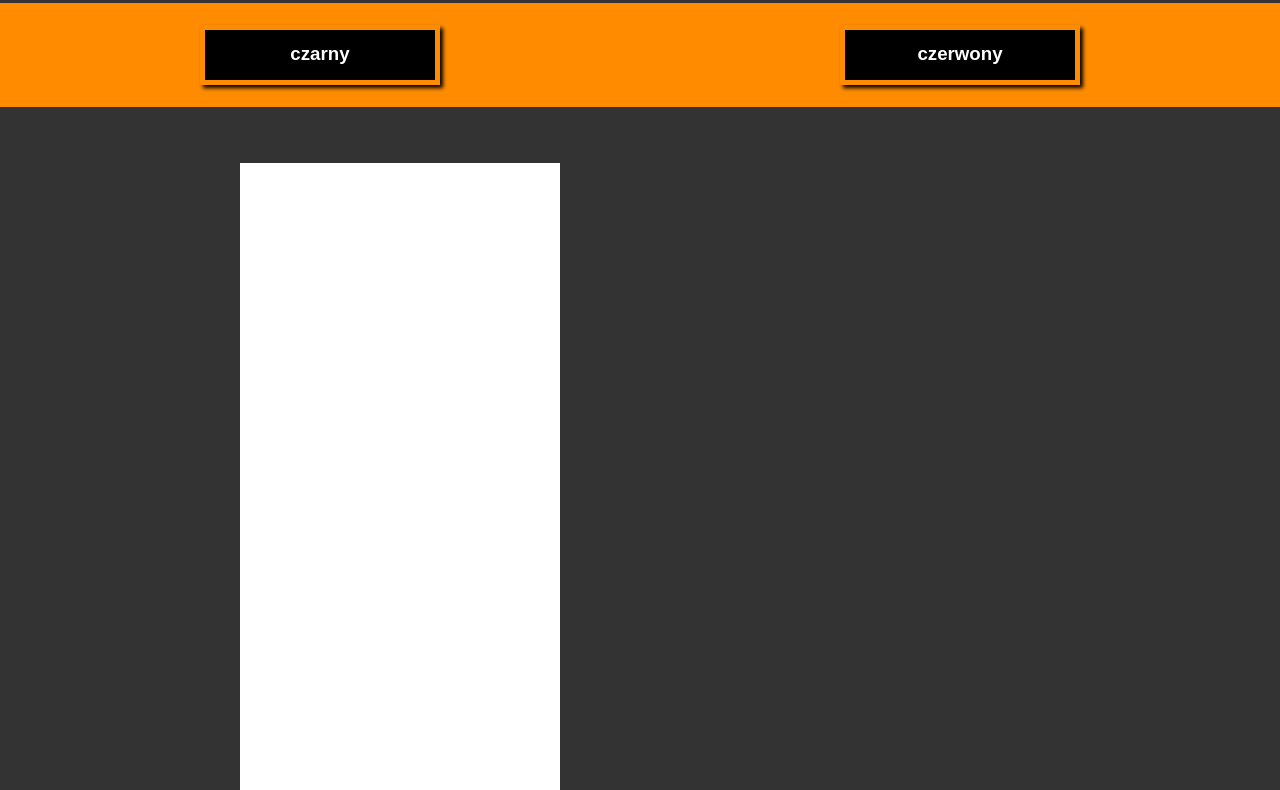
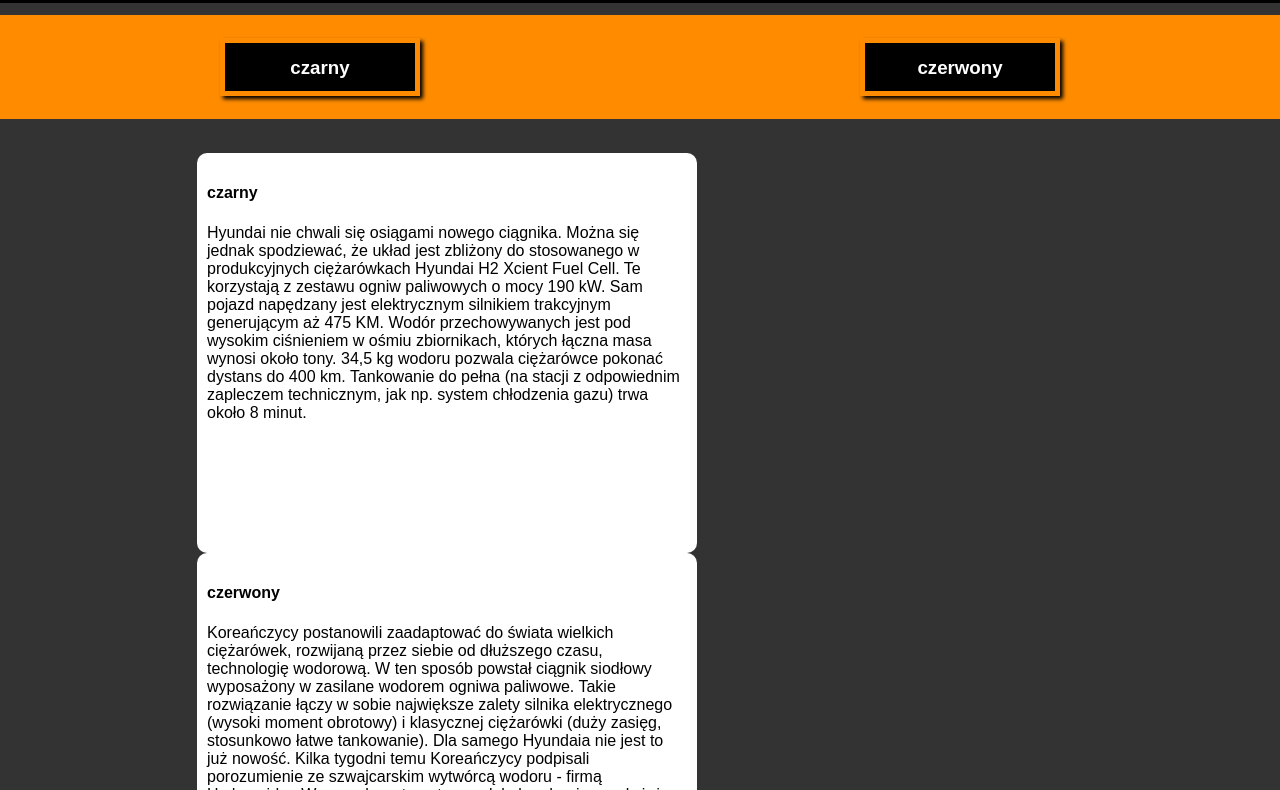
Before and after one commit to franix808/psi-html, a plain HTML site: page strona_01_03_21/index.html in a window 1280 px wide. Shown: the part 85-875 px from the top of the page. Drawn offline with Linux system fonts and the light colour scheme.

Commit message:
article się układa, do poprawienia proporcje i do zrobioenia reszta strony

```diff
--- a/strona_01_03_21/index.html
+++ b/strona_01_03_21/index.html
@@ -21,12 +21,12 @@
 
             <section>
                 <article>
-                    <!-- <h4>czarny</h4> -->
-                        <!-- <p>Hyundai nie chwali się osiągami nowego ciągnika. Można się jednak spodziewać, że układ jest zbliżony do stosowanego w produkcyjnych ciężarówkach Hyundai H2 Xcient Fuel Cell. Te korzystają z zestawu ogniw paliwowych o mocy 190 kW. Sam pojazd napędzany jest elektrycznym silnikiem trakcyjnym generującym aż 475 KM. Wodór przechowywanych jest pod wysokim ciśnieniem w ośmiu zbiornikach, których łączna masa wynosi około tony. 34,5 kg wodoru pozwala ciężarówce pokonać dystans do 400 km. Tankowanie do pełna (na stacji z odpowiednim zapleczem technicznym, jak np. system chłodzenia gazu) trwa około 8 minut.</p> -->
+                    <h4>czarny</h4>
+                        <p>Hyundai nie chwali się osiągami nowego ciągnika. Można się jednak spodziewać, że układ jest zbliżony do stosowanego w produkcyjnych ciężarówkach Hyundai H2 Xcient Fuel Cell. Te korzystają z zestawu ogniw paliwowych o mocy 190 kW. Sam pojazd napędzany jest elektrycznym silnikiem trakcyjnym generującym aż 475 KM. Wodór przechowywanych jest pod wysokim ciśnieniem w ośmiu zbiornikach, których łączna masa wynosi około tony. 34,5 kg wodoru pozwala ciężarówce pokonać dystans do 400 km. Tankowanie do pełna (na stacji z odpowiednim zapleczem technicznym, jak np. system chłodzenia gazu) trwa około 8 minut.</p>
                 </article>
                 <article>
-                    <!-- <b></b> -->
-                        <!-- <p>Koreańczycy postanowili zaadaptować do świata wielkich ciężarówek, rozwijaną przez siebie od dłuższego czasu, technologię wodorową. W ten sposób powstał ciągnik siodłowy wyposażony w zasilane wodorem ogniwa paliwowe. Takie rozwiązanie łączy w sobie największe zalety silnika elektrycznego (wysoki moment obrotowy) i klasycznej ciężarówki (duży zasięg, stosunkowo łatwe tankowanie). Dla samego Hyundaia nie jest to już nowość. Kilka tygodni temu Koreańczycy podpisali porozumienie ze szwajcarskim wytwórcą wodoru - firmą Hydrospider. W ramach partnerstwa na lokalne drogi zaczęły już trafiać zasilane wodorem ciężarówki Hyundai H2 Xcient Fuel Cell.</p> -->
+                    <h4>czerwony</h4>
+                        <p>Koreańczycy postanowili zaadaptować do świata wielkich ciężarówek, rozwijaną przez siebie od dłuższego czasu, technologię wodorową. W ten sposób powstał ciągnik siodłowy wyposażony w zasilane wodorem ogniwa paliwowe. Takie rozwiązanie łączy w sobie największe zalety silnika elektrycznego (wysoki moment obrotowy) i klasycznej ciężarówki (duży zasięg, stosunkowo łatwe tankowanie). Dla samego Hyundaia nie jest to już nowość. Kilka tygodni temu Koreańczycy podpisali porozumienie ze szwajcarskim wytwórcą wodoru - firmą Hydrospider. W ramach partnerstwa na lokalne drogi zaczęły już trafiać zasilane wodorem ciężarówki Hyundai H2 Xcient Fuel Cell.</p>
                 </article>
             </section>
 
--- a/strona_01_03_21/style.css
+++ b/strona_01_03_21/style.css
@@ -6,9 +6,12 @@ body{
 
 header{
     background-color: #000;
+    display: flexbox;
+    position: fixed;
     box-sizing: border-box;
     margin-left: -8px;
     width: 100vw;
+    height: 80px;
 }
 
 main{
@@ -31,11 +34,12 @@ h2.bottom{
 
 h3{
     display: inline-block;
-    height: ;
+    height: 10px;
 }
 
 .nav-bar{
     display: flex;
+    top: 100px;
     position: fixed;
     margin: auto;
     text-align: center;
@@ -56,7 +60,7 @@ nav{
     border: 5px solid darkorange;
     box-shadow: 3px 3px 4px #000;
     box-sizing: border-box;
-    flex-basis: 30vh;
+    flex-basis: 25vh;
 }
 
     nav:hover{
@@ -70,30 +74,33 @@ section{
     box-sizing: border-box;
     text-align: center;
     /* background-color: #fff; */
-    top: 20vh;
+    top: 25vh;
     width: 100vw;
-    /* padding-inline-start: 10vh; */
+    padding: 30px;
+    padding-inline-start: 10vh;
 }
 
 article{
     color: black;
-    display: block;
+    display: flexbox;
+    float: left;
+    align-items: center;
     position: relative;
     box-sizing: border-box;
-    width: 25%;
-    height: 50vh;
+    width: 500px;
+    height: 400px;
     background-color: #fff;
-    margin-inline: 30vh;
-    /* padding: .5vh; */
-    /* padding-inline: .5vh; */
-    /* text-align: left; */
-     /* text-justify: auto; */
+    padding: 10px;
+    margin-inline: 10%;
+    text-align: left;
+    border-radius: 10px;
 }
 
  p{
     display: flex;
     align-items: flex-end;
     text-align: left;
+    /* clear: both; */
 }
 
  footer{
```
